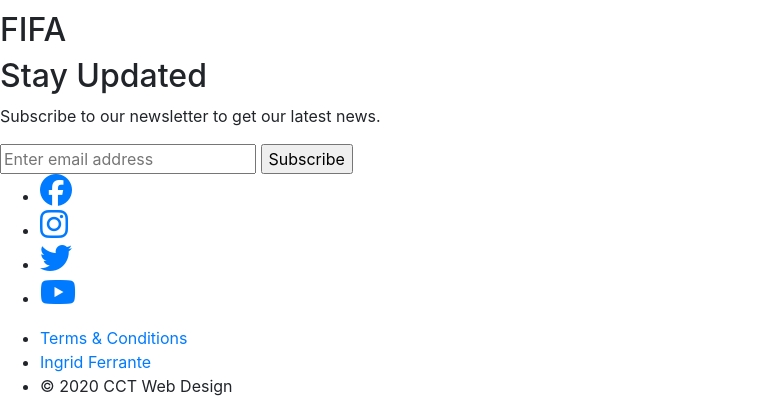
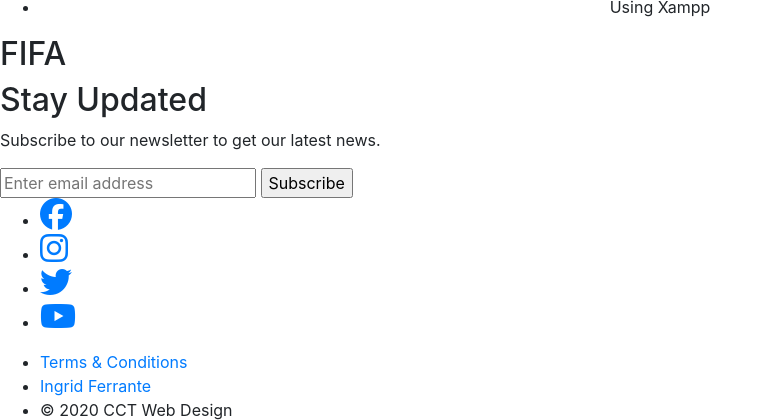
Before and after one commit to IngridFerrante/project-php1, a PHP site: page / in a window 1280 px wide. Shown: the part 1037-1457 px from the top of the page, without its empty margins (0-773 px from the left). Before the commit the page ends 1433 px from the top, so only its background shows below. Run offline with PHP 8.4, Linux system fonts and the light colour scheme; some libraries are stand-ins or nearby versions.

Commit message:
include xampp

```diff
--- a/includes/index.php
+++ b/includes/index.php
@@ -57,6 +57,7 @@
             <li>2019411</li>
             <li>Web Development</li>
             <li>PHP project 1</li>
+            <li>Using Xampp</li>
           </ul>
 </div>
 </center>
```
Also changed, not shown: images/xampp.png (added).
